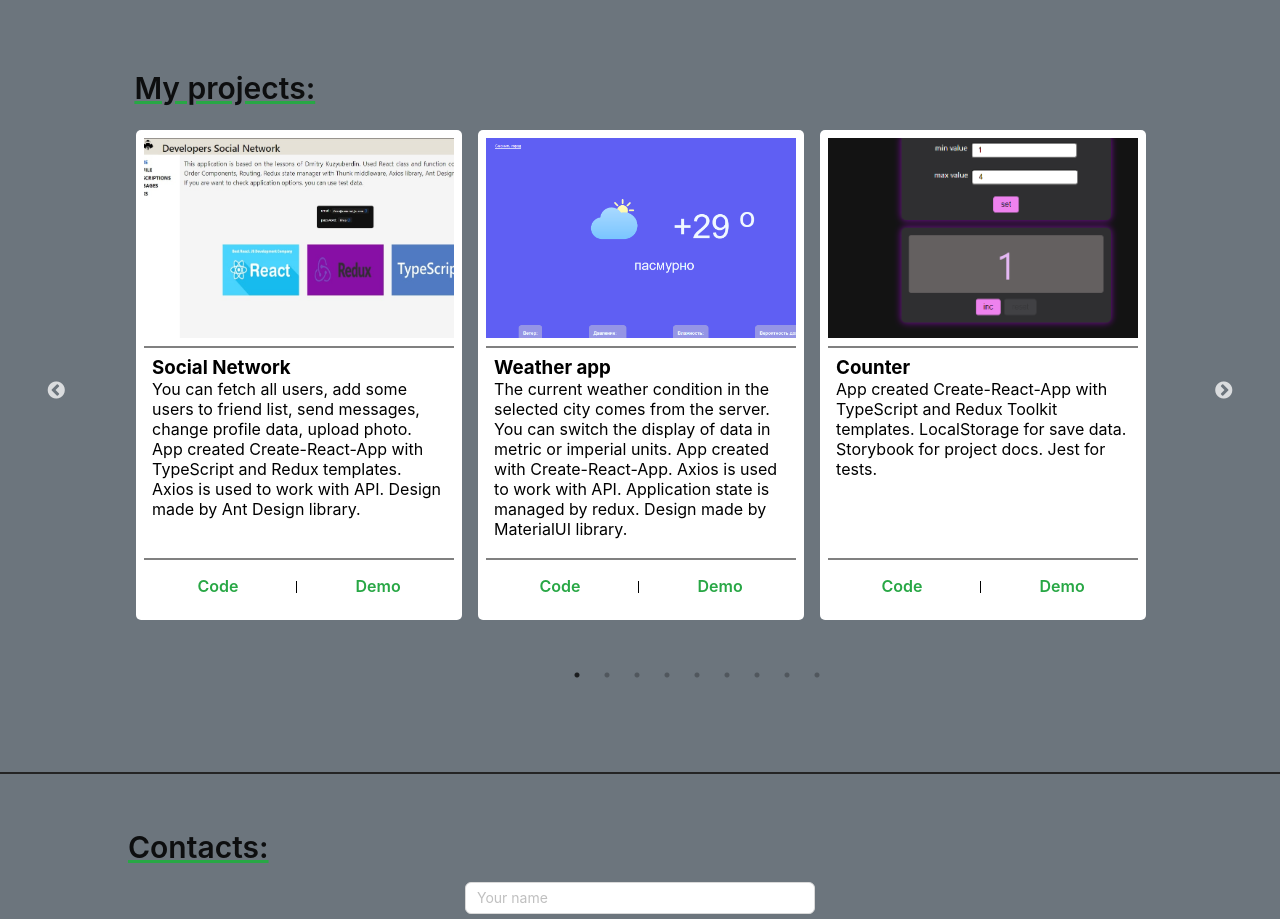
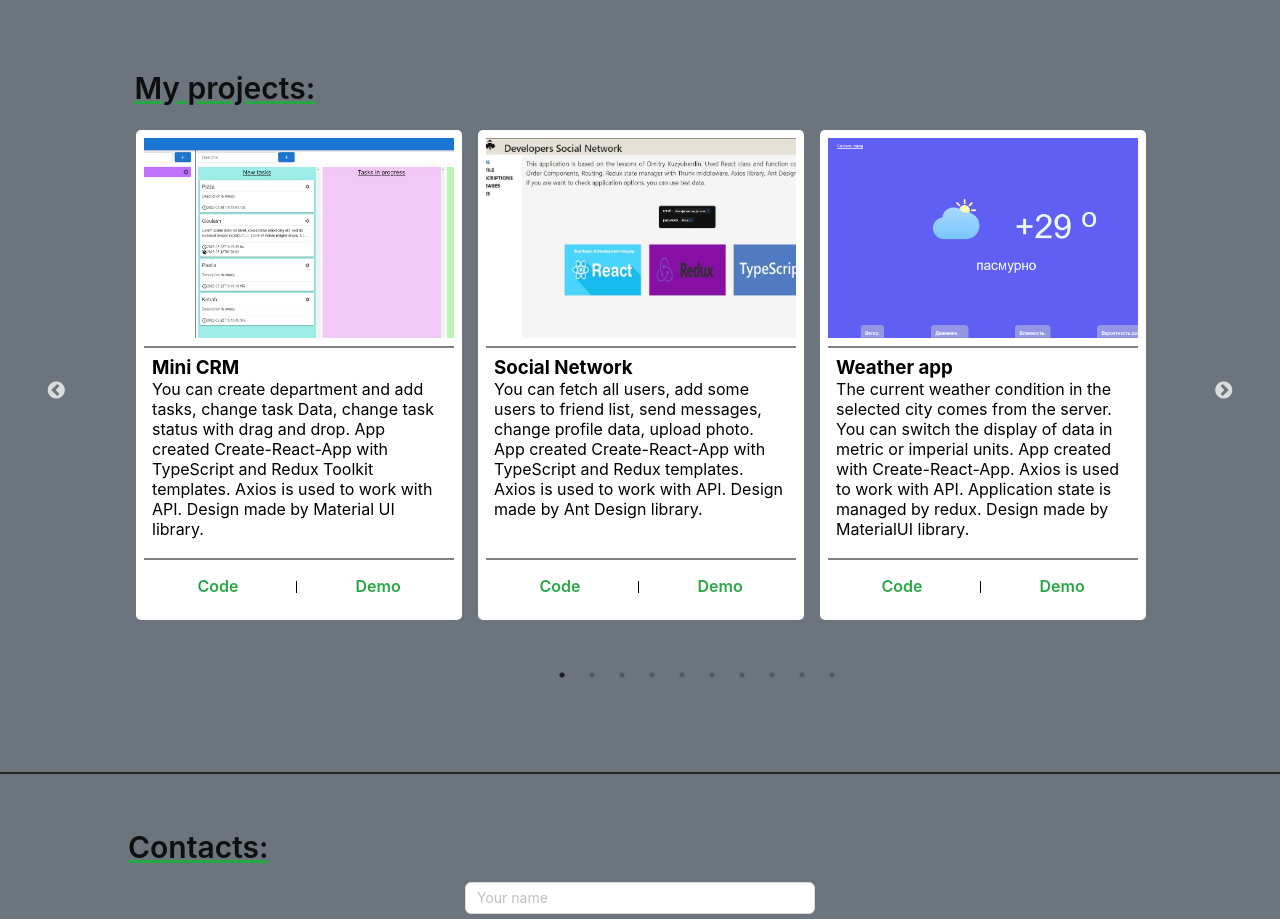
Before and after one commit to beliy-beret/portfolio-vite, a React (Vite) app: page / in a window 1280 px wide. Shown: the part 1540-2459 px from the top of the page. Built offline with nearby package versions, Linux system fonts and the light colour scheme.

Commit message:
add CRM project

```diff
--- a/src/assets/images/projects/projectsImg.ts
+++ b/src/assets/images/projects/projectsImg.ts
@@ -1,6 +1,7 @@
 import JsonPlaceholder from './JsonPlaceholder.png'
 import computer from './Computer.png'
 import counter from './counter.png'
+import crm from './CRM.jpg'
 import news from './news.png'
 import petShop from './PetShop.png'
 import samuraiNetwork from './samuraiNetwork.jpg'
@@ -18,4 +19,5 @@ export const projectsImg = {
   weather,
   counter,
   samuraiNetwork,
+  crm,
 }
--- a/src/sections/myProjects/projectList.ts
+++ b/src/sections/myProjects/projectList.ts
@@ -7,6 +7,15 @@ export type ProjectType = Record<
 >
 
 export const projectList: Array<ProjectType> = [
+  {
+    id: v1(),
+    screenShot: projectsImg.crm,
+    title: 'Mini CRM',
+    url: 'https://github.com/beliy-beret/task-manager',
+    demo: 'https://task-manager-eight-wine.vercel.app/',
+    description:
+      'You can create department and add tasks, change task Data, change task status with drag and drop. App created Create-React-App with TypeScript and Redux Toolkit templates. Axios is used to work with API. Design made by Material UI library.',
+  },
   {
     id: v1(),
     screenShot: projectsImg.samuraiNetwork,
```
Also changed, not shown: src/assets/images/projects/CRM.jpg (added).
